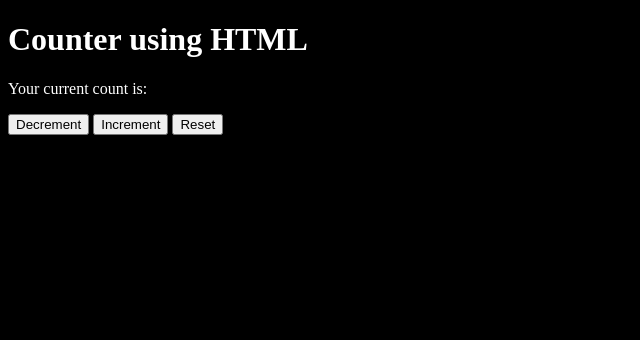
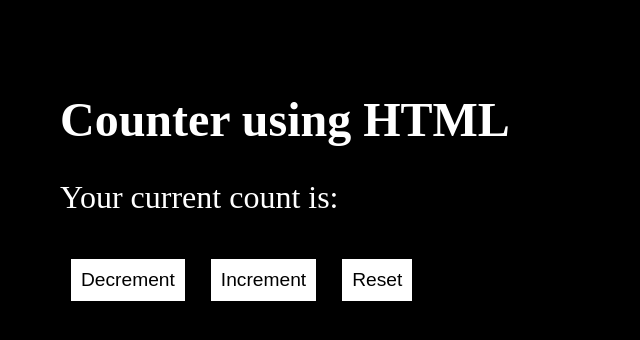
Before and after one commit to Pankaj352/Number-Counter, a plain HTML site: page index.html in a window 1280 px wide. Shown: the whole page, without its empty margins (0-640 px from the left). Drawn offline with Linux system fonts and the light colour scheme.

Commit message:
basic ui design

```diff
--- a/index.html
+++ b/index.html
@@ -3,7 +3,28 @@
   <head>
     <meta charset="UTF-8" />
     <meta name="viewport" content="width=device-width, initial-scale=1.0" />
-    <title>Document</title>
+    <title>Number Counter App</title>
+    <style>
+     body{
+      margin: 30px;
+      padding: 30px;
+      box-sizing: border-box;
+     }
+     h1{
+      font-size: 3rem;
+     }
+     p{
+      font-size: 2rem;
+     }
+     button{
+      background-color: #fff;
+      color: #000;
+      padding: 10px;
+      border: 1px solid #000;
+      font-size: 1.2rem;
+      margin: 10px;
+     }
+    </style>
   </head>
   <body style="background-color: black; color: #fff">
     <h1>Counter using HTML</h1>
```
